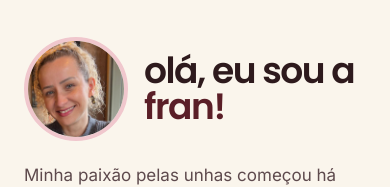
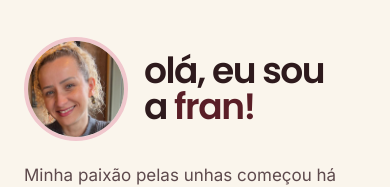
Before and after one commit to franfeminice-coder/-site-franciele-domingues, a plain HTML site: page index.html in a window 390 px wide. Shown: the part 139-326 px from the top of the page. Drawn offline with Linux system fonts and the light colour scheme.

Commit message:
Mantém "a fran!" na mesma linha do título no telemóvel
Co-Authored-By: Claude Opus 5.5 <noreply@anthropic.com>

```diff
--- a/index.html
+++ b/index.html
@@ -71,7 +71,7 @@ a{color:#5A1E27}a:hover{color:#3A1218}
 <div style="max-width: 820px; display: flex; flex-direction: column; gap: 20px">
 <div class="sobre-row" style="display: flex; align-items: center; gap: 24px">
 <img class="sobre-img" src="img/fran-perfil.jpeg" alt="Franciele Domingues a sorrir" width="140" height="140" style="width: 140px; height: 140px; flex-shrink: 0; object-fit: cover; border-radius: 50%; border: 4px solid #F0C7CD; display: block">
-<h2 style="margin: 0; font-family: 'Poppins', sans-serif; font-weight: 600; font-size: clamp(36px, 5vw, 64px); line-height: 1; letter-spacing: -0.04em; color: #2E1A1D">olá, eu sou a <span style="color: #5A1E27">fran!</span></h2>
+<h2 style="margin: 0; font-family: 'Poppins', sans-serif; font-weight: 600; font-size: clamp(36px, 5vw, 64px); line-height: 1; letter-spacing: -0.04em; color: #2E1A1D">olá, eu sou <span style="white-space: nowrap">a <span style="color: #5A1E27">fran!</span></span></h2>
 </div>
 <p style="margin: 0; font-size: 17px; line-height: 1.7; color: #5E4A4D">Minha paixão pelas unhas começou há mais de dez anos, em uma cidadezinha no interior do Brasil. Comecei fazendo atendimento a domicílio, passei por alguns salões e pude fazer parte de um grande sonho de família: a Feminice Esmalteria, um projeto que trago sempre no coração junto com todo o aprendizado e tudo o que conquistei lá.</p>
 <p style="margin: 0; font-size: 17px; line-height: 1.7; color: #5E4A4D">Hoje, sigo nessa profissão na Europa — sim, mais um sonho realizado! Portugal se tornou o meu novo lar e realizo meus atendimentos aqui em Viseu.</p>
```
